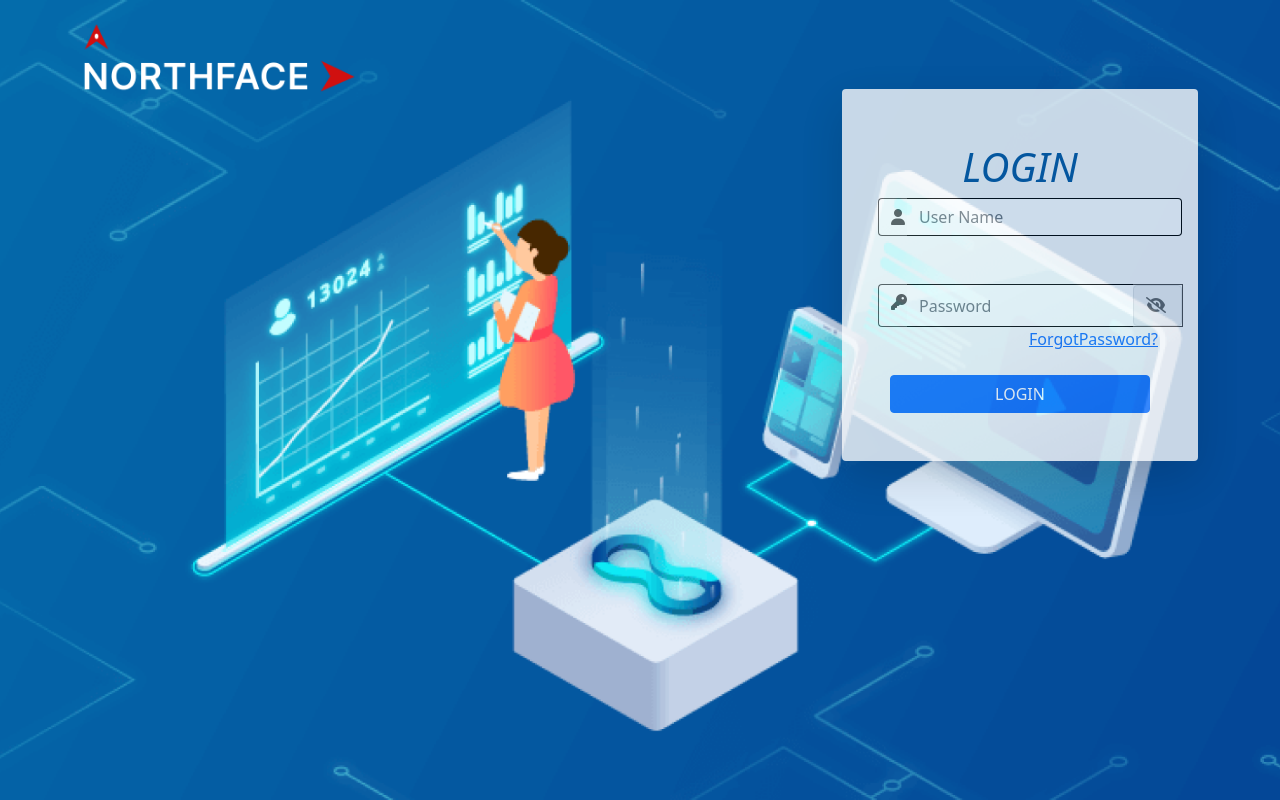
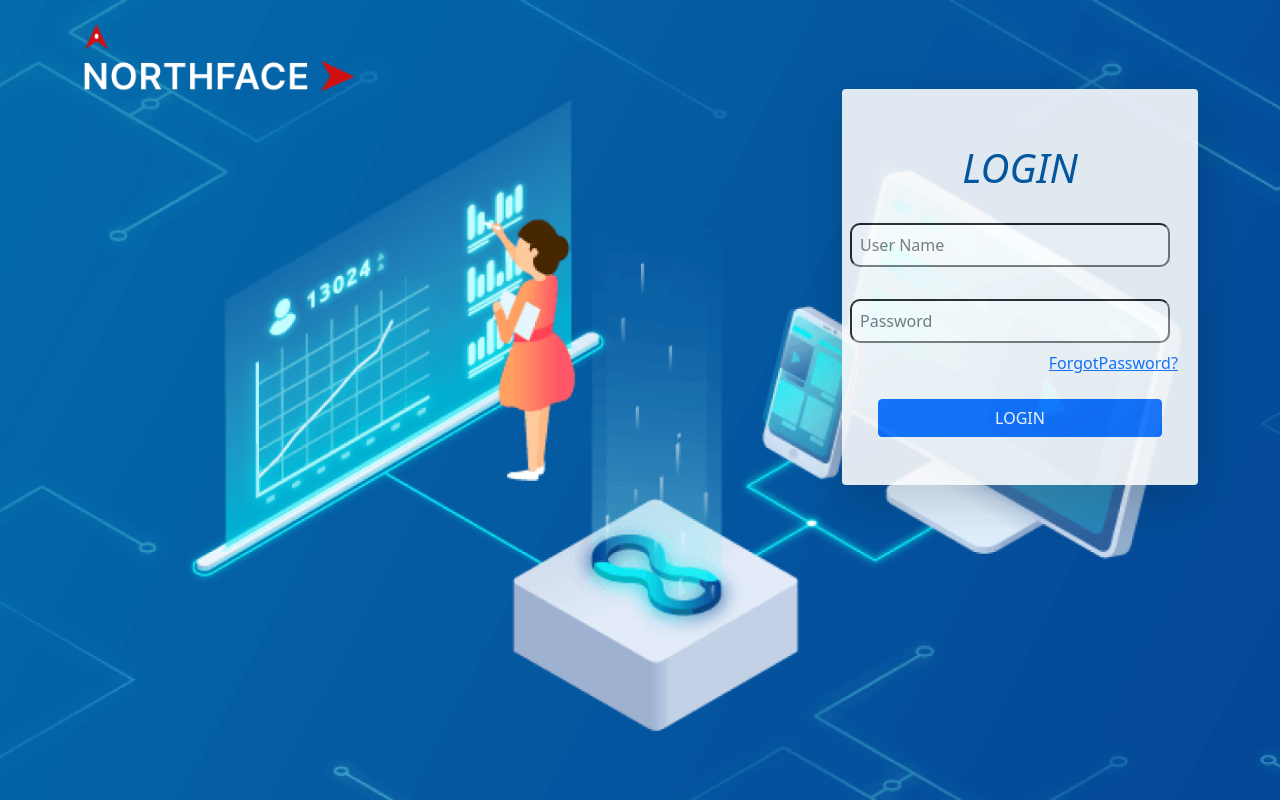
Before and after one commit to 0Baaghi0/nfcs, an Angular app: page / in a window 1280 px wide. Built offline with nearby package versions, Linux system fonts and the light colour scheme.

Commit message:
Initial Commit

```diff
--- a/src/app/app.component.ts
+++ b/src/app/app.component.ts
@@ -29,7 +29,8 @@ export class AppComponent implements OnInit {
         if (firstChild !== null && firstChild !== undefined) {
           const routeConfig = firstChild.snapshot.routeConfig;
           if (routeConfig !== null && routeConfig !== undefined) {
-            this.showNavbar = !(routeConfig?.path === '');
+            this.showNavbar = !(routeConfig?.path === '' );
+            // this.showNavbar = !(routeConfig?.path === '' || 'home');
           }
         }
       }
--- a/src/app/login/login.component.css
+++ b/src/app/login/login.component.css
@@ -1,7 +1,7 @@
 .fullScreen {
   /* background-image: url("../assets/nfcs backgroundimage.png"); */
   /* background-image: url("../../assets/image10.png"); */
-    background-image: url('../../assets/loginBackground.png');
+  background-image: url("../../assets/loginBackground.png");
   height: 100vh;
   background-size: cover;
 }
@@ -19,130 +19,23 @@
   /* display: flex; */
   /* background-color: rgba(230, 236, 236, 0.781); */
   /* background-color: white; */
-    opacity: 0.8;
+  opacity: 0.9;
 
   flex-direction: column;
 }
 
-/* input {
+input {
   border-radius: 10px;
   width: 90%;
   margin-left: 50px;
   margin: 8%;
+}
 
-} */
-
-/* a {
+a {
   margin: 3%;
-} */
+}
 
 .forgot {
   display: flex;
   justify-content: space-between;
 }
-
-.icon {
-    text-align: center;
-}
-
-/* -------------------------------------------------- */
-
-
-.input-group-prepend span {
-    position: relative;
-    left: 20px;
-    z-index: 0;
-    top: 0px;
-    width: 50px;
-    height: 100%;
-    background-color: white;
-    opacity: 0.7;
-    color: black;
-    /* border-left: 2px; */
-    /* border: 0 !important; */
-    /* border: 2px 2px 2px 2px solid black; */
-    border-left: 1px solid black;
-    border-bottom: 1px solid black;
-    border-top: 1px solid black
-}
-
-.input-group-postpend{
-    position: relative;
-    left: 1px;
-    z-index: 0;
-    top: 0px;
-    width: 50px;
-    height: 100%;
-    /* background-color: white; */
-    opacity:0.7;
-    color: black;
-    /* border-left: 2px; */
-    /* border: 0 !important; */
-    border: 2px 2px 2px 2px solid black;
-    /* border-left: 1px solid black; */
-    border-right: 1px solid black ;
-    border-bottom: 1px solid black;
-    border-top: 1px solid black;
-}
-.t1{
-    margin-top: 5px;
-}
-.icon1 {
-    padding-bottom: 25%;
-    /* z-index: 1; */
-    /* background-color: #db771a; */
-}
-.icon2{
-    margin-bottom: 400px;
-}
-input:focus {
-    outline: 0 0 0 0 !important;
-    box-shadow: 0 0 0 0 !important;
-
-}
-
-.remember {
-    color: white;
-}
-
-.remember input {
-    width: 20px;
-    height: 20px;
-    margin-left: 15px;
-    margin-right: 5px;
-}
-
-.login_btn {
-    color: black;
-    background-color: #FFC312;
-    width: 100px;
-}
-
-.login_btn:hover {
-    color: black;
-    background-color: white;
-}
-
-.links {
-    color: white;
-}
-
-.links a {
-    margin-left: 4px;
-}
-
-.form-input {
-
-    border-color: black;
-    border-left: 2px;
-
-    /* background-color: red; */
-}
-
-.form-input1 {
-
-    border-color: black;
-    border-left: 2px;
-    border-right:2px;
-    /* background-color: red; */
-}
--- a/src/app/login/login.component.html
+++ b/src/app/login/login.component.html
@@ -6,48 +6,44 @@
             </div>
             <div class="col col-md-2"></div>
             <div class="col col-md-4 col-sm-8">
-              <div class="card-body card-container shadow-lg bg-light rounded py-5">
+                <!-- <img src="../assets/Rectangle 536.png" alt="box" style="margin-left: 15%; margin-top:5%; height: 80vh;"> -->
+                <div class="card-container shadow-lg bg-light rounded py-5" >
                     <h1 style="text-align: center; margin:2%; color: #0458A0; font-style: italic;">LOGIN</h1>
                     <form [formGroup]="loginForm" (ngSubmit)="login()">
-                        <div class="input-group form-group">
-                            <div class="input-group-prepend">
-                                <span class="input-group-text"><i class="fas fa-user"></i></span>
-                            </div>
-                            <input type="text" placeholder="User Name" formControlName="userName"
-                                class="form-control form-input">
-
-
-                        </div>
+                        <div class="d-flex flex-column">
+                            <label for="" class="m-2"></label>
+                            <input type="text" placeholder="User Name" formControlName="userName" class="w-70 m-2 p-2">
                             <div *ngIf="loginForm.get('userName')?.touched && loginForm.get('userName')?.hasError('required')"
-                            class="text-danger ms-3">
+                                class="text-danger ms-3"  >
                                 Username is required
                             </div>
 
 
-                        <div class="input-group form-group mt-5">
-                            <div class="input-group-prepend">
-                                <span class="input-group-text icon1"><i class="fas fa-key icon"></i></span>
                         </div>
-
-                            <input type="password" class="form-control form-input1" placeholder="Password" formControlName="password">
-                            <div class="input-group-postpend">
-                                <span class="input-group-text icon1"><i class="fa-solid fa-eye-slash t1"></i></span>
-                            </div>
-                        </div>
-
-
+                        <div class="d-flex flex-column">
+                            <label for="" class="m-2"></label>
+                            <input type="password" placeholder="Password" formControlName="password"
+                                class="w-70 m-2 p-2">
                             <div *ngIf="loginForm.get('password')?.touched && loginForm.get('password')?.hasError('required')"
                                 class="text-danger ms-3">
                                 Password is required
                             </div>
                             <div class="forgot mb-4">
+
+
                                 <div class="SignIn ms-3">
-                                <a href=""style=""></a>
+                                    <a href="" ></a>
                                 </div>
                                 <div class="me-4">
-                                <a href=""style="">ForgotPassword?</a>
+                                    <a href="" >ForgotPassword?</a>
                                 </div>
                             </div>
+
+
+                        </div>
+
+
+
                         <div style="text-align: center;">
                             <button class="btn btn-primary" style="width: 80%;" type="submit">LOGIN</button>
                         </div>
@@ -58,6 +54,6 @@
 
     </div>
 </div>
+<!--
 
-
-<!-- <router-outlet></router-outlet> -->
+<router-outlet></router-outlet> -->
--- a/src/app/login/login.component.ts
+++ b/src/app/login/login.component.ts
@@ -2,49 +2,42 @@ import { Component, OnInit } from '@angular/core';
 import { FormBuilder, FormGroup, Validators } from '@angular/forms';
 import { Router } from '@angular/router';
 
-
 @Component({
   selector: 'app-login',
   templateUrl: './login.component.html',
-  styleUrls: ['./login.component.css']
+  styleUrls: ['./login.component.css'],
 })
 export class LoginComponent implements OnInit {
-  title = 'LoginFormofNFCS'
+  title = 'LoginFormofNFCS';
   submitted = false;
-  loginForm: any = new FormGroup({})
+  loginForm: any = new FormGroup({});
 
-  constructor(private formbuilder: FormBuilder, private router: Router) {
-
-  }
-
-
+  constructor(private formbuilder: FormBuilder, private router: Router) {}
 
   ngOnInit(): void {
-    this.FormIntalization()
-
+    this.FormIntalization();
   }
 
   FormIntalization() {
     this.loginForm = this.formbuilder.group({
       userName: ['', Validators.required],
-      password: ['', Validators.required]
-    })
-
+      password: ['', Validators.required],
+    });
   }
 
   login() {
     console.log(this.loginForm.value.userName);
-    console.log(this.loginForm.value.password);
-    if (this.loginForm.value.userName === "Sowmya" && this.loginForm.value.password === '123') {
-
-      this.submitted = true
+    if (
+      this.loginForm.value.userName === 'Sowmya' &&
+      this.loginForm.value.password === '123'
+    ) {
+      this.submitted = true;
       console.log(this.submitted);
-
-    }
-    else {
+      this.router.navigate(['/landing']);
+    } else {
       this.submitted = false;
       //  console.log(this.login);
-      console.log("incorrect user details")
+      console.log('incorrect user details');
     }
   }
 }
```
Lines whose indentation alone changed are shown as unchanged.
